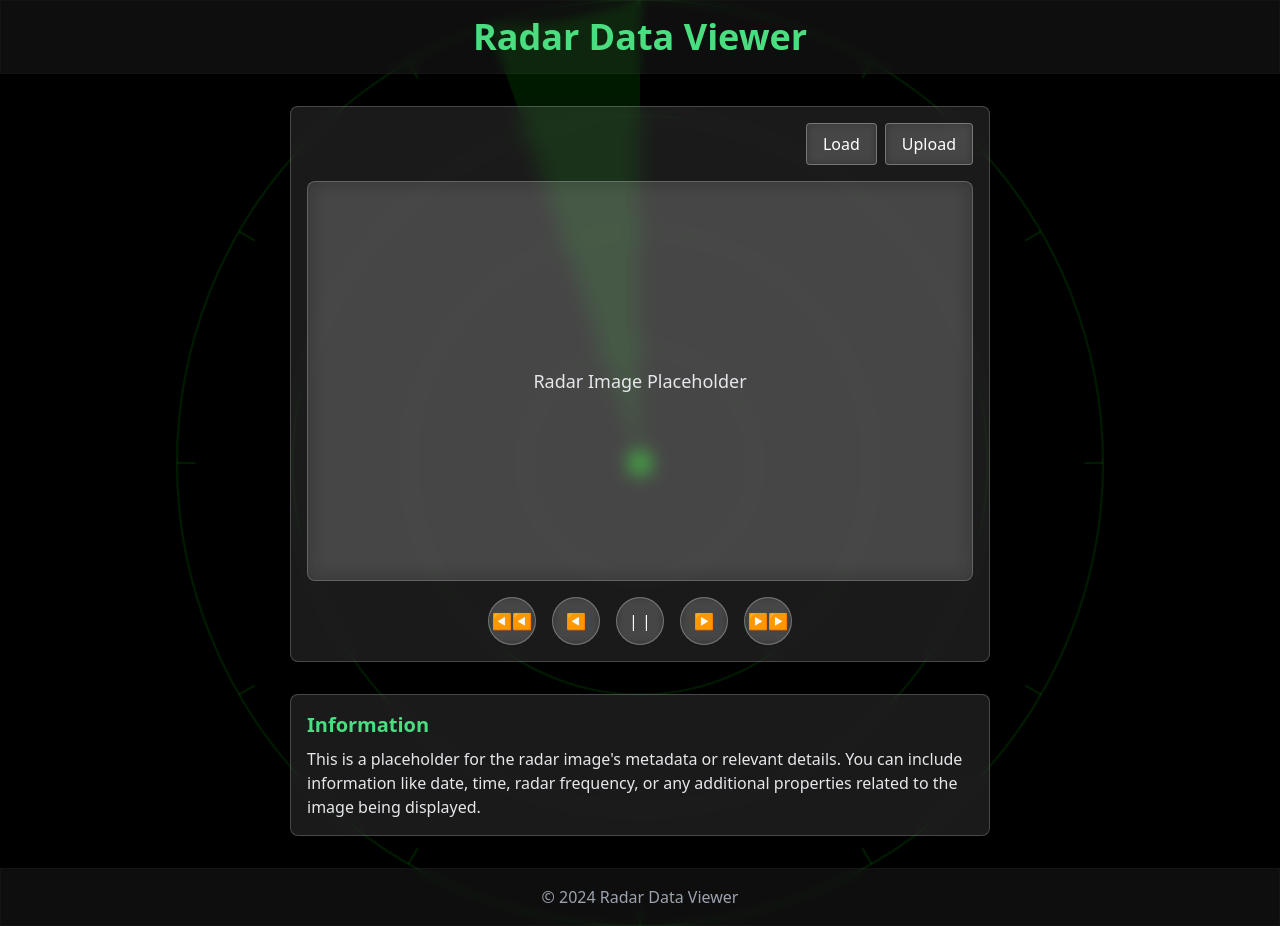
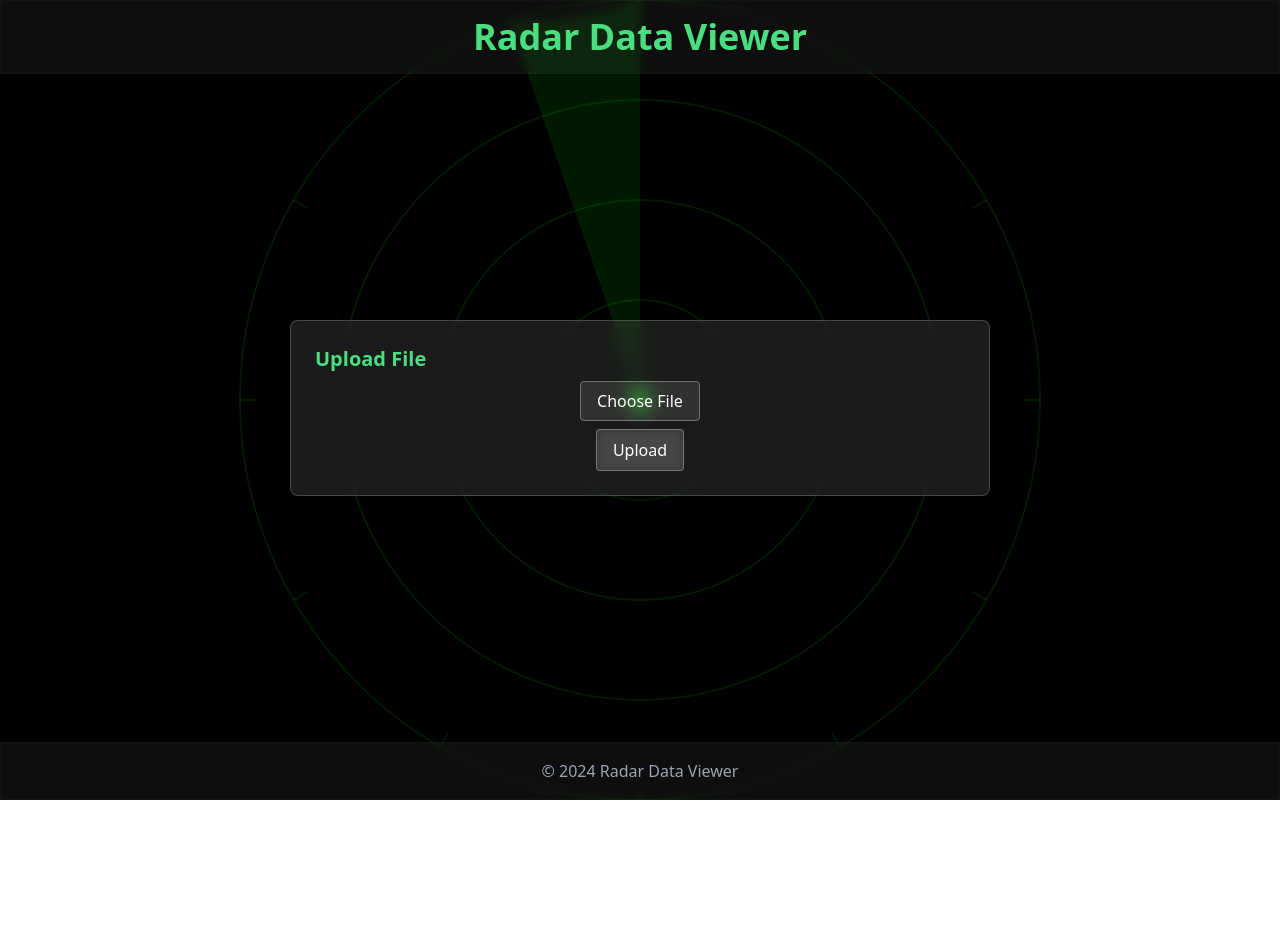
Before and after one commit to jakaria98/Radar-Data-Viewer, a React (Vite) app in the folder frontend/: page /upload in a window 1280 px wide. After the commit the page ends 800 px from the top, so only its background shows below. Built offline with nearby package versions, Linux system fonts and the light colour scheme.

Commit message:
added routing

```diff
--- a/frontend/src/App.jsx
+++ b/frontend/src/App.jsx
@@ -1,7 +1,16 @@
+import { Route, BrowserRouter as Router, Routes } from "react-router-dom";
 import DataViewer from "./Pages/DataViewer";
+import UploadFile from "./Pages/UploadFile";
 
 function App() {
-	return <DataViewer />;
+	return (
+		<Router>
+			<Routes>
+				<Route path="/" element={<DataViewer />} />
+				<Route path="/upload" element={<UploadFile />} />
+			</Routes>
+		</Router>
+	);
 }
 
 export default App;
--- a/frontend/src/Pages/DataViewer.jsx
+++ b/frontend/src/Pages/DataViewer.jsx
@@ -1,9 +1,11 @@
 import React from "react";
+import { useNavigate } from "react-router-dom";
 import Footer from "../Components/Footer";
 import Header from "../Components/Header";
 import RadarAnimation from "../Components/RadarAnimation";
 
 const DataViewer = () => {
+	const navigate = useNavigate();
 	return (
 		<div className="min-h-screen flex flex-col bg-black text-white relative overflow-hidden">
 			<div className="absolute inset-0 pointer-events-none flex justify-center items-center">
@@ -21,8 +23,18 @@ const DataViewer = () => {
 					}}
 				>
 					<div className="text-right mb-4 flex justify-end gap-2">
-						<button className="glass-button">Load</button>
-						<button className="glass-button">Upload</button>
+						<button
+							className="glass-button"
+							onClick={() => navigate("/load")}
+						>
+							Load
+						</button>
+						<button
+							className="glass-button"
+							onClick={() => navigate("/upload")}
+						>
+							Upload
+						</button>
 					</div>
 
 					<div
--- a/frontend/src/Pages/UploadFile.jsx
+++ b/frontend/src/Pages/UploadFile.jsx
@@ -47,11 +47,20 @@ const UploadFile = () => {
 						Upload File
 					</h2>
 					<div className="flex flex-col items-center">
-						<input
-							type="file"
-							onChange={handleFileChange}
-							className="mb-4 text-gray-200"
-						/>
+						<div className="relative mb-4">
+							<input
+								type="file"
+								onChange={handleFileChange}
+								className="hidden"
+								id="fileInput"
+							/>
+							<label
+								htmlFor="fileInput"
+								className="glass-button cursor-pointer"
+							>
+								{file ? file.name : "Choose File"}
+							</label>
+						</div>
 						<button
 							className="glass-button"
 							onClick={handleUpload}
--- a/frontend/src/index.css
+++ b/frontend/src/index.css
@@ -56,3 +56,7 @@
 	box-shadow: 0px 4px 10px rgba(0, 0, 0, 0.2),
 		0px 1px 3px rgba(0, 0, 0, 0.05);
 }
+
+input[type="file"] {
+	display: none;
+}
```
